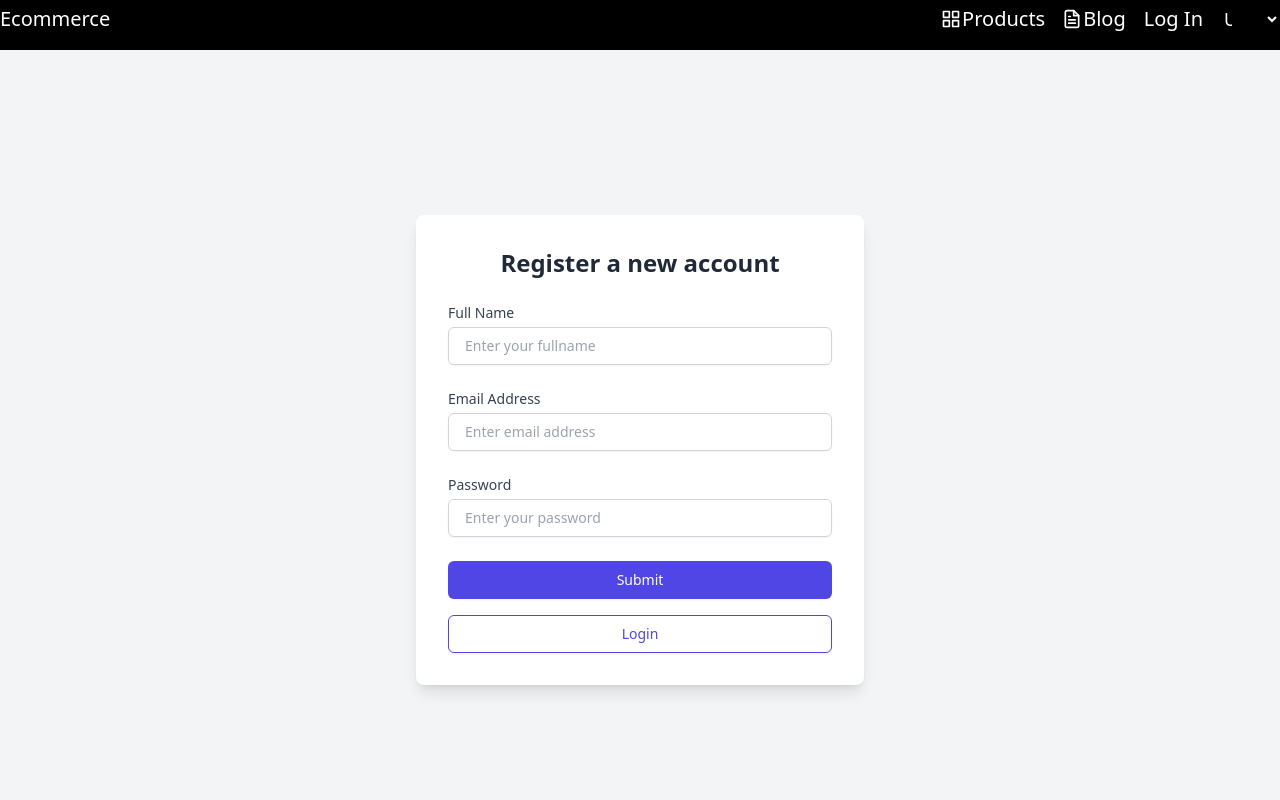
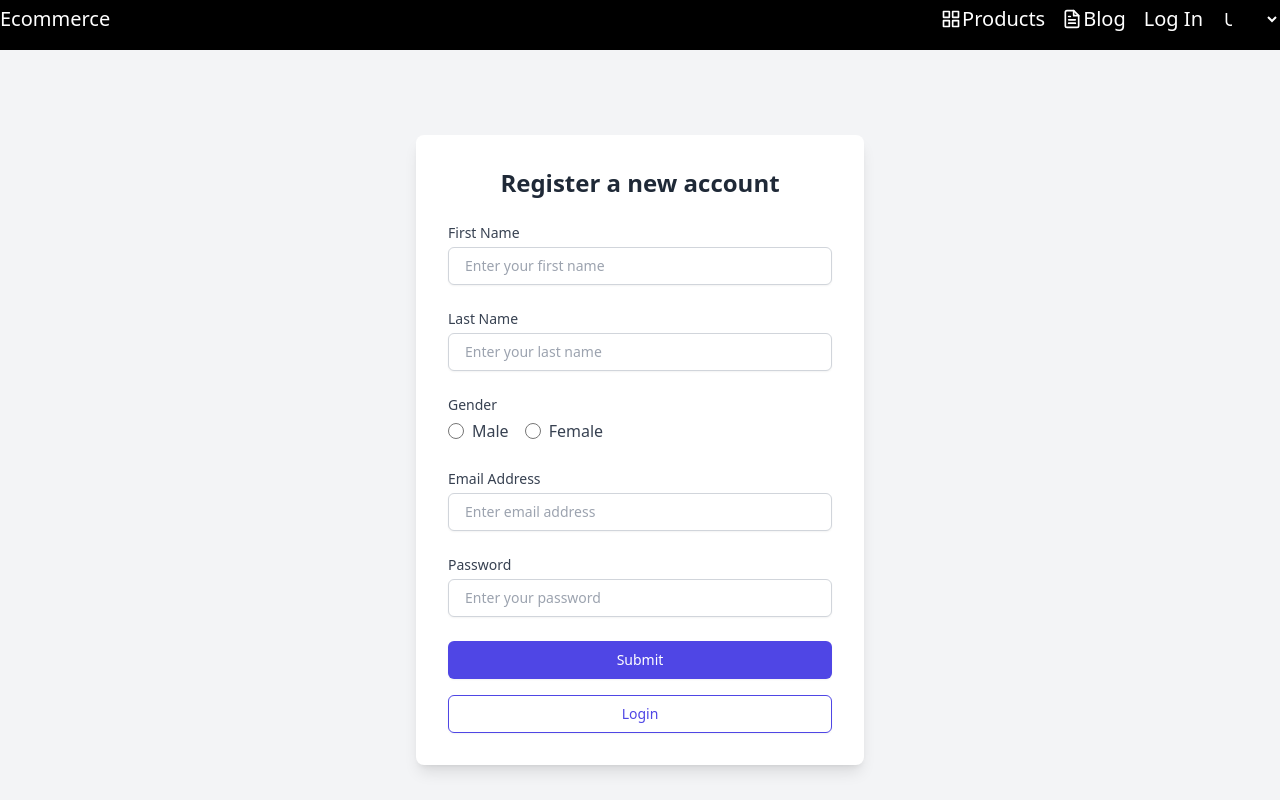
Before and after one commit to narendrapanchal/redux-toolkit, a React (Vite) app: page /signup in a window 1280 px wide. Shown: the top 800 px of the page. Built offline with nearby package versions, Linux system fonts and the light colour scheme.

Commit message:
login/signup

```diff
--- a/src/pages/login/SignUp.jsx
+++ b/src/pages/login/SignUp.jsx
@@ -1,36 +1,48 @@
-import React from 'react'
-import { doCreateUserWithEmailAndPassword } from '../../context/auth';
+import React from 'react';
 import { ErrorMessage, Field, Form, Formik } from 'formik';
 import { Link, useNavigate } from 'react-router-dom';
 import { notify } from '../../utils/helper';
+import { useDispatch, useSelector } from 'react-redux';
+import {registerUser, user} from "../../store/slicers/userSlicer";
+export const SignUp = () => {
+    const navigate = useNavigate();
+    const userData=useSelector(user)
+    const dispatch=useDispatch();
+    // console.log(userData)
 
-export const SignUp = () => {
+    const createUser = async (firstname, lastname, gender,email, password) => {
+        try {
+            // console.log("firstname, lastname, gender, email, password",firstname, lastname, gender, email, password)
+            await registerUser(firstname, lastname, gender,email, password,"user");
+            navigate('/login');
 
-    const navigate = useNavigate();
-
-    const createUser = async (email, password) => {
-        try {
-            await doCreateUserWithEmailAndPassword(email, password);
-            navigate('/login')
         } catch (error) {
             console.error("Error during SignUp:", error);
-            notify("Something went Wrong!")
+            notify("Something went wrong!");
         }
     };
 
-
     const formSubmitHandler = async (values, { setSubmitting, resetForm }) => {
-        await createUser(values.email, values.password);
+        console.log(values)
+        await createUser(values.firstname, values.lastname, values.gender,values.email, values.password);
         setSubmitting(false);
         resetForm();
     };
 
-
     const validateForm = (values) => {
         const errors = {};
 
-        if (!values.fullname) {
-            errors.fullname = "Required";
+
+        if (!values.firstname) {
+            errors.firstname = "Required";
+        }
+
+        if (!values.lastname) {
+            errors.lastname = "Required";
+        }
+
+        if (!values.gender) {
+            errors.gender = "Required";
         }
 
         if (!values.email) {
@@ -40,11 +52,13 @@ export const SignUp = () => {
         ) {
             errors.email = "Invalid email address";
         }
+
         if (!values.password) {
             errors.password = "Required";
         }
         return errors;
-    }
+    };
+
     return (
         <div className="min-h-screen bg-gray-100 flex items-center justify-center">
             <div className="w-full max-w-md bg-white rounded-lg shadow-lg p-8">
@@ -52,39 +66,77 @@ export const SignUp = () => {
                     Register a new account
                 </h1>
                 <Formik
-                    initialValues={{ fullname: "", email: "", password: "" }}
-
+                    initialValues={{  firstname: "", lastname: "", gender: "", email: "", password: "" }}
                     onSubmit={formSubmitHandler}
-
                     validate={validateForm}
                 >
                     {({ isSubmitting }) => (
                         <Form className="space-y-6">
+
                             <div>
-                                <label
-                                    htmlFor="fullname"
-                                    className="block text-sm font-medium text-gray-700"
-                                >
-                                    Full Name
+                                <label htmlFor="firstname" className="block text-sm font-medium text-gray-700">
+                                    First Name
                                 </label>
                                 <Field
                                     type="text"
-                                    name="fullname"
-                                    placeholder="Enter your fullname"
+                                    name="firstname"
+                                    placeholder="Enter your first name"
                                     className="mt-1 block w-full px-4 py-2 border border-gray-300 rounded-md shadow-sm focus:ring-indigo-500 focus:border-indigo-500 sm:text-sm"
                                 />
                                 <ErrorMessage
-                                    name="fullname"
+                                    name="firstname"
                                     component="div"
                                     className="text-sm text-red-600 mt-1"
                                 />
                             </div>
-
                             <div>
-                                <label
-                                    htmlFor="email"
-                                    className="block text-sm font-medium text-gray-700"
-                                >
+                                <label htmlFor="lastname" className="block text-sm font-medium text-gray-700">
+                                    Last Name
+                                </label>
+                                <Field
+                                    type="text"
+                                    name="lastname"
+                                    placeholder="Enter your last name"
+                                    className="mt-1 block w-full px-4 py-2 border border-gray-300 rounded-md shadow-sm focus:ring-indigo-500 focus:border-indigo-500 sm:text-sm"
+                                />
+                                <ErrorMessage
+                                    name="lastname"
+                                    component="div"
+                                    className="text-sm text-red-600 mt-1"
+                                />
+                            </div>
+                            <div>
+                                <label htmlFor="gender" className="block text-sm font-medium text-gray-700">
+                                    Gender
+                                </label>
+                                <div className="mt-1">
+                                    <label className="inline-flex items-center mr-4">
+                                        <Field
+                                            type="radio"
+                                            name="gender"
+                                            value="male"
+                                            className="form-radio h-4 w-4 text-indigo-600 border-gray-300 focus:ring-indigo-500"
+                                        />
+                                        <span className="ml-2 text-gray-700">Male</span>
+                                    </label>
+                                    <label className="inline-flex items-center">
+                                        <Field
+                                            type="radio"
+                                            name="gender"
+                                            value="female"
+                                            className="form-radio h-4 w-4 text-indigo-600 border-gray-300 focus:ring-indigo-500"
+                                        />
+                                        <span className="ml-2 text-gray-700">Female</span>
+                                    </label>
+                                </div>
+                                <ErrorMessage
+                                    name="gender"
+                                    component="div"
+                                    className="text-sm text-red-600 mt-1"
+                                />
+                            </div>
+                            <div>
+                                <label htmlFor="email" className="block text-sm font-medium text-gray-700">
                                     Email Address
                                 </label>
                                 <Field
@@ -99,12 +151,8 @@ export const SignUp = () => {
                                     className="text-sm text-red-600 mt-1"
                                 />
                             </div>
-
                             <div>
-                                <label
-                                    htmlFor="password"
-                                    className="block text-sm font-medium text-gray-700"
-                                >
+                                <label htmlFor="password" className="block text-sm font-medium text-gray-700">
                                     Password
                                 </label>
                                 <Field
@@ -119,7 +167,6 @@ export const SignUp = () => {
                                     className="text-sm text-red-600 mt-1"
                                 />
                             </div>
-
                             <div>
                                 <button
                                     type="submit"
@@ -128,12 +175,14 @@ export const SignUp = () => {
                                 >
                                     {isSubmitting ? "Submitting..." : "Submit"}
                                 </button>
-                                <Link to="/login" className="w-full flex justify-center mt-4 py-2 px-4 border border-indigo-600 rounded-md shadow-sm text-sm font-medium text-indigo-600 hover:bg-indigo-50 focus:outline-none focus:ring-2 focus:ring-offset-2 focus:ring-indigo-500">Login</Link>
+                                <Link to="/login" className="w-full flex justify-center mt-4 py-2 px-4 border border-indigo-600 rounded-md shadow-sm text-sm font-medium text-indigo-600 hover:bg-indigo-50 focus:outline-none focus:ring-2 focus:ring-offset-2 focus:ring-indigo-500">
+                                    Login
+                                </Link>
                             </div>
                         </Form>
                     )}
                 </Formik>
             </div>
         </div>
-    )
-}
+    );
+};
--- a/src/store/slicers/productSlicer.js
+++ b/src/store/slicers/productSlicer.js
@@ -10,7 +10,7 @@ export const fetchProductData=createAsyncThunk(
     }
 )
 export const fetchProductCategory=createAsyncThunk(
-    'product/fetchProductCAtegories',
+    'product/fetchProductCategories',
     async(url='https://ecommerce-api-8ga2.onrender.com/api/product/categories/all')=>{
         const response=await fetch(url);
         const data= await response.json();
--- /dev/null
+++ b/src/store/slicers/userSlicer.js
@@ -0,0 +1,80 @@
+import { createAsyncThunk, createSlice } from "@reduxjs/toolkit"
+
+export const registerUser = createAsyncThunk(
+    'user/registerUser',
+    async (userData)=>{
+        const response=await fetch('https://ecommerce-api-8ga2.onrender.com/api/user/register',{
+            method:'POST',
+            headers:{'Content-Type': 'application/json'},
+            body:JSON.stringify(userData),
+            credentials: 'include',
+        });
+        const data=await response.json();
+        return data;
+    }
+)
+export const loginUser = createAsyncThunk(
+    'user/loginUser',
+    async (userData)=>{
+        console.log("userData",userData)
+      try{
+        const response=await fetch('https://ecommerce-api-8ga2.onrender.com/api/user/login',{
+            method:'POST',
+            headers:{'Content-Type': 'application/json'},
+            body:JSON.stringify(userData),
+            credentials: 'include',
+        });
+        const data=await response.json();
+        console.log("data",data);
+        return data;
+      }catch(err){
+        console.log("Something went wrong", err.message);
+      }
+    }
+)
+
+const initialState = {
+    loading : false,
+    error : null,
+    user : null,
+}
+
+const userSlice = createSlice({
+    name : 'user',
+    initialState,
+    reducers : {},
+    extraReducers : (builder) => {
+        builder.addCase(registerUser.pending, (state) => {
+            state.loading = true;
+            state.error = null;
+        })
+        builder.addCase(registerUser.fulfilled, (state) => {
+            state.loading = false;
+        })
+        builder.addCase(registerUser.rejected, (state, action) => {
+            state.loading = false;
+            state.error = "Something went wrong please try again.";
+        })
+        builder.addCase(loginUser.pending, (state) => {
+            state.loading = true;
+            state.error = null;
+        })
+        builder.addCase(loginUser.fulfilled, (state,action) => {
+            console.log(action.payload);
+            state.loading = false;
+            state.user=action.payload;
+        })
+        builder.addCase(loginUser.rejected, (state, action) => {
+            state.loading = false;
+            state.error = "Something went wrong please try again.";
+        })
+    }
+})
+export const user=(state)=>state.user;
+export default userSlice.reducer;
+/**
+
+
+"narendrapanchal020@gmail.com"
+Panchal123
+ */
--- a/src/store/store.js
+++ b/src/store/store.js
@@ -4,10 +4,12 @@ import cartSlice  from './slicers/cartSlicer'
 import blogSlice from './slicers/blogSlicer'
 import productSlice from './slicers/productSlicer'
 import currencySlice from './slicers/exchangeSlice';
+import userSlice from './slicers/userSlicer'
 
 export const store = configureStore({
   reducer: {
     auth:authSlice,
+    user:userSlice,
     cart:cartSlice,
     blog:blogSlice,
     product:productSlice,
```
Also changed, not shown: src/pages/ProductList.jsx (+5 -6 lines), src/pages/login/Login.jsx (+4 -4 lines), 1 other file (tests, documents, lock files or other folders).
